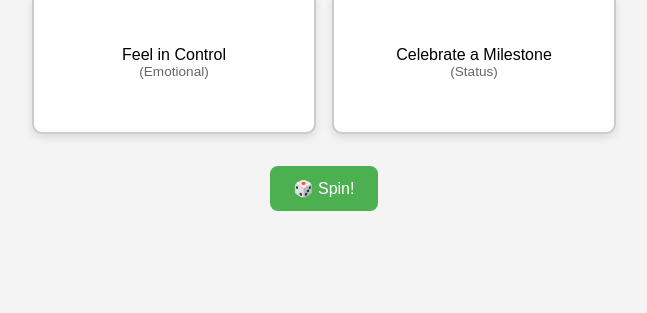
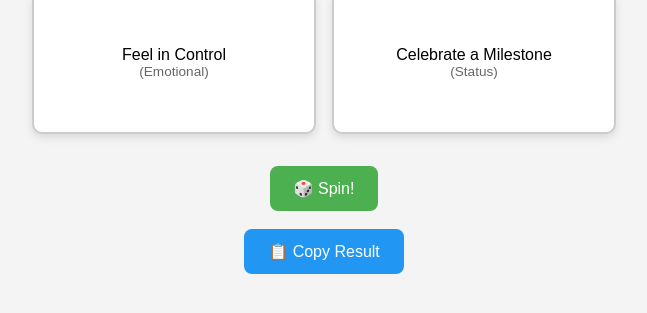
Before and after one commit to MicheleAiroldi/iap-offer-generator, a plain HTML site: page index.html in a window 1280 px wide. Shown: the part 125-438 px from the top of the page, without its empty margins (316-963 px from the left). Drawn offline with Linux system fonts and the light colour scheme.

Commit message:
Add files via upload

```diff
--- a/index.html
+++ b/index.html
@@ -69,6 +69,8 @@
     <div class="slot"><div class="reel" id="reel2"></div></div>
   </div>
   <button onclick="spin()">🎲 Spin!</button>
+  <br><br>
+  <button onclick="copyResult()" style="background:#2196F3;">📋 Copy Result</button>
 
   <script>
     const playerProps = [
@@ -146,7 +148,22 @@
       buildReel("reel2", p2, durations[1]);
     }
 
+
+    function copyResult() {
+      const reel1 = document.getElementById("reel1");
+      const reel2 = document.getElementById("reel2");
+      const getText = (reel) => {
+        const items = reel.getElementsByClassName("item");
+        return items[items.length - 1].textContent.split("(")[0].trim();
+      };
+      const result = getText(reel1) + " + " + getText(reel2);
+      navigator.clipboard.writeText(result).then(() => {
+        alert("Copied to clipboard:\n" + result);
+      });
+    }
+
     window.onload = spin;
+
   </script>
 </body>
 </html>
```
